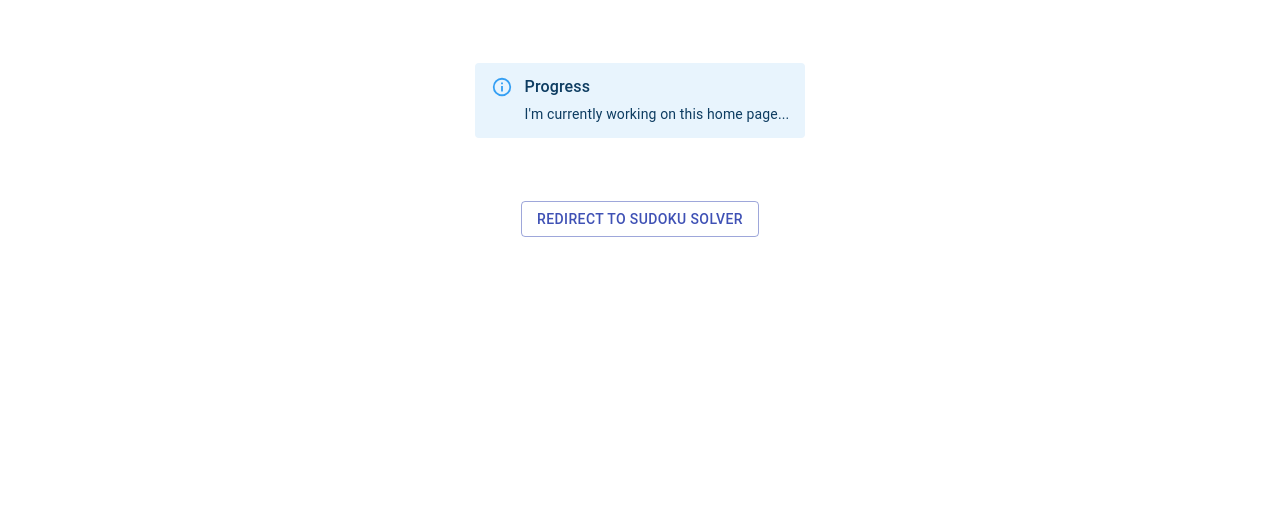
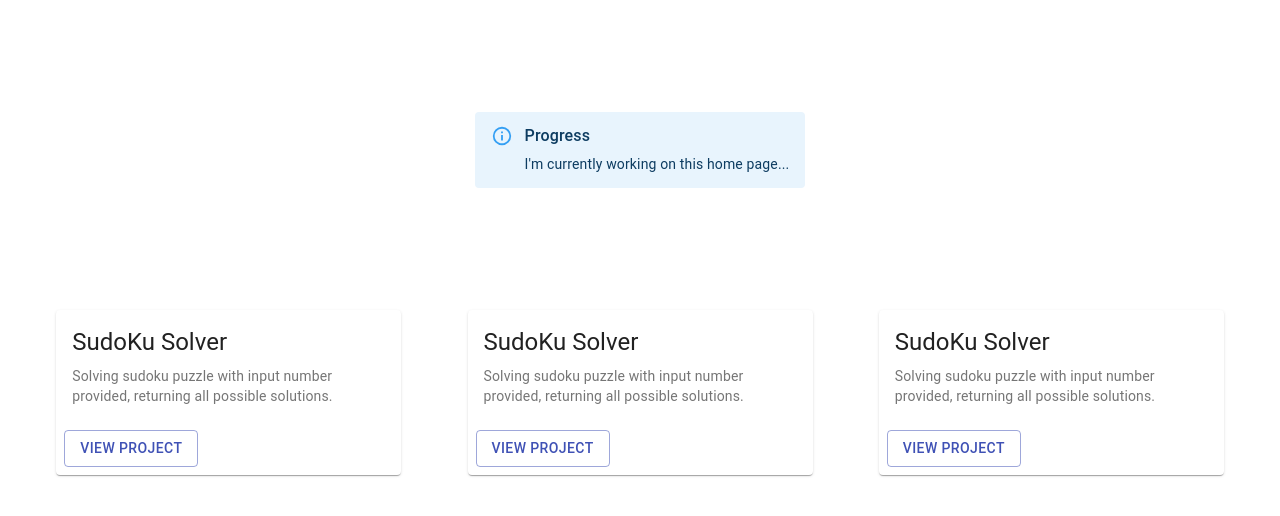
Before and after one commit to jackytsheng/gadget, a React (Create React App) app: page / in a window 1280 px wide. Shown: the top 516 px of the page. Built offline with nearby package versions, Linux system fonts and the light colour scheme; grey boxes are pictures that could not be loaded.

Commit message:
working on the home page

```diff
--- a/src/App.js
+++ b/src/App.js
@@ -1,6 +1,10 @@
 import React from 'react';
 import Root from './routes/Root';
+import {BrowserRouter as Router} from 'react-router-dom';
 
 
-
-export default ()=><Root/>
+export default () => (
+  <Router>
+    <Root />
+  </Router>
+);
--- a/src/components/SudokuSolver/SudokuSolver.jsx
+++ b/src/components/SudokuSolver/SudokuSolver.jsx
@@ -24,7 +24,7 @@ const Wrapper = styled(CenterWrapper)`
     flex-direction: column;
   }
   @media (max-width: 500px) {
-    margin-top:20px;
+    margin-top:40px;
     justify-content:flex-start;
   }
 `;
--- a/src/routes/Home/Home.jsx
+++ b/src/routes/Home/Home.jsx
@@ -1,8 +1,9 @@
 import React from 'react';
 import styled from 'styled-components';
 import {Redirect} from 'react-router-dom';
-import { Button } from "@material-ui/core";
 import {Alert,AlertTitle} from '@material-ui/lab';
+import ProjectCard from './ProjectCard';
+
 
 const Layout = styled.section`
   display:flex;
@@ -12,34 +13,68 @@ const Layout = styled.section`
   height:300px;
 `;
 
+const DisplayConatiner = styled.div`
+  width:100%;
+  display: flex;
+  justify-content: space-evenly;
+  flex-wrap:wrap;
+  box-sizing:border-box;
+`
+
+const Filler = styled.div`
+  width:345px;
+`
 
 class Home extends React.Component {
   constructor(props){
     super(props)
     this.state = {
-      redirect:false
+      redirect:"/"
     }
     this.handleClick = this.handleClick.bind(this);
   }
 
 
-  handleClick(){
-
-    this.setState({ redirect: true },()=>{console.log("i got run")});
+  handleClick(url){
+    this.setState({ redirect: url });
   }
 
   render() {
     return (
+      <React.Fragment>
         <Layout>
           <Alert severity="info">
             <AlertTitle>Progress</AlertTitle>
             I'm currently working on this home page...
           </Alert>
-        <Button variant="outlined" color="primary" onClick={this.handleClick}>
-          Redirect to sudoku solver
-        </Button>
-        {this.state.redirect ? <Redirect to="/sudokusolver" /> : null}
         </Layout>
+        <DisplayConatiner>
+          <ProjectCard
+            title="SudoKu Solver"
+            description="Solving sudoku puzzle with input number provided, returning all possible solutions."
+            handleClick={() => {
+              this.handleClick("/sudokusolver");
+            }}
+          />
+          <ProjectCard
+            title="SudoKu Solver"
+            description="Solving sudoku puzzle with input number provided, returning all possible solutions."
+            handleClick={() => {
+              this.handleClick("/sudokusolver");
+            }}
+          />
+          <ProjectCard
+            title="SudoKu Solver"
+            description="Solving sudoku puzzle with input number provided, returning all possible solutions."
+            handleClick={() => {
+              this.handleClick("/sudokusolver");
+            }}
+          />
+          <Filler />
+          <Filler />
+        </DisplayConatiner>
+        <Redirect to={this.state.redirect} />
+      </React.Fragment>
     );
   }
 }
--- /dev/null
+++ b/src/routes/Home/ProjectCard.jsx
@@ -0,0 +1,37 @@
+import React from "react";
+import styled from "styled-components";
+import { Button } from "@material-ui/core";
+import Card from "@material-ui/core/Card";
+import CardActionArea from "@material-ui/core/CardActionArea";
+import CardActions from "@material-ui/core/CardActions";
+import CardContent from "@material-ui/core/CardContent";
+import CardMedia from "@material-ui/core/CardMedia";
+import Typography from "@material-ui/core/Typography";
+
+const CardWrapper = styled(Card)`
+  max-width: 345px;
+  margin: 10px;
+`;
+export default ({ title, description, handleClick}) => (
+  <CardWrapper>
+    <CardActionArea>
+      <CardMedia
+        image="/static/images/cards/contemplative-reptile.jpg"
+        title="Contemplative Reptile"
+      />
+      <CardContent>
+        <Typography gutterBottom variant="h5" component="h2">
+          {title}
+        </Typography>
+        <Typography variant="body2" color="textSecondary" component="p">
+          {description}
+        </Typography>
+      </CardContent>
+    </CardActionArea>
+    <CardActions>
+      <Button variant="outlined" color="primary" onClick={handleClick}>
+        View Project
+      </Button>
+    </CardActions>
+  </CardWrapper>
+);
--- a/src/routes/Root.jsx
+++ b/src/routes/Root.jsx
@@ -1,14 +1,41 @@
 import React from 'react';
-import { BrowserRouter as Router, Switch, Route } from "react-router-dom";
+import {
+  Switch,
+  Route,
+  useHistory,
+  useLocation,
+} from "react-router-dom";
 import Home from './Home';
 import SudokuSolver from '../components/SudokuSolver';
 import FullSizeCanvas from '../Layout/FullSizeCanvas';
+import styled from "styled-components";
+import { Button } from "@material-ui/core";
 
-//TODO: Fixed the Client router problem with Gh-pages
+const ReturnHome = ({ handleClick }) => {
+  return (
+    <ReturnHomeBtn color="primary" onClick={handleClick}>
+      Return Home
+    </ReturnHomeBtn>
+  );
+};
+
+const ReturnHomeBtn = styled(Button)`
+  position:fixed;
+  top:10px;
+  left:40px;
+  z-index:20;
+`
+
 
 export default () => {
+  const curUrl = useLocation();
+  let history = useHistory();
+  const handleClick = () => {
+    history.push("/");
+  }
   return (
-  <Router>
+    <React.Fragment>
+      {curUrl.pathname !== "/" ? <ReturnHome handleClick={handleClick} /> : null}
       <Switch>
         <Route path="/sudokusolver" exact>
           <FullSizeCanvas>
@@ -21,5 +48,5 @@ return (
           </FullSizeCanvas>
         </Route>
       </Switch>
-  </Router>
+    </React.Fragment>
   );}
```
Lines whose indentation alone changed are shown as unchanged.
